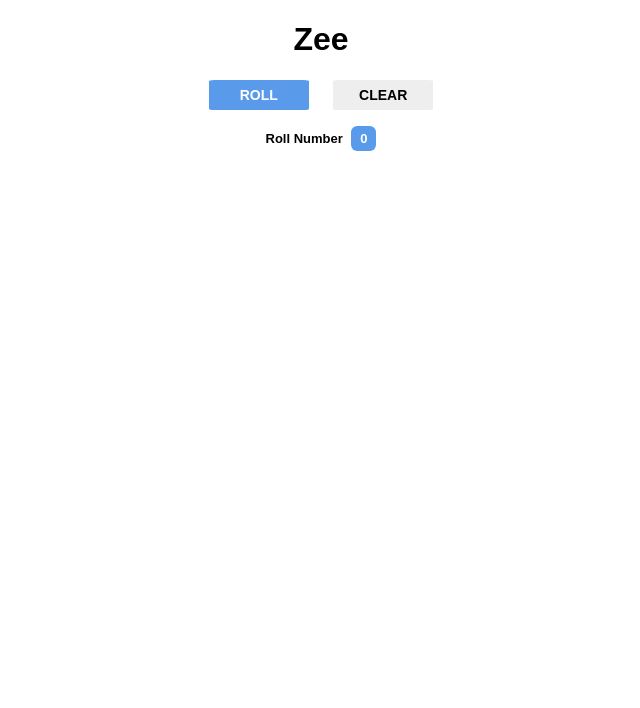
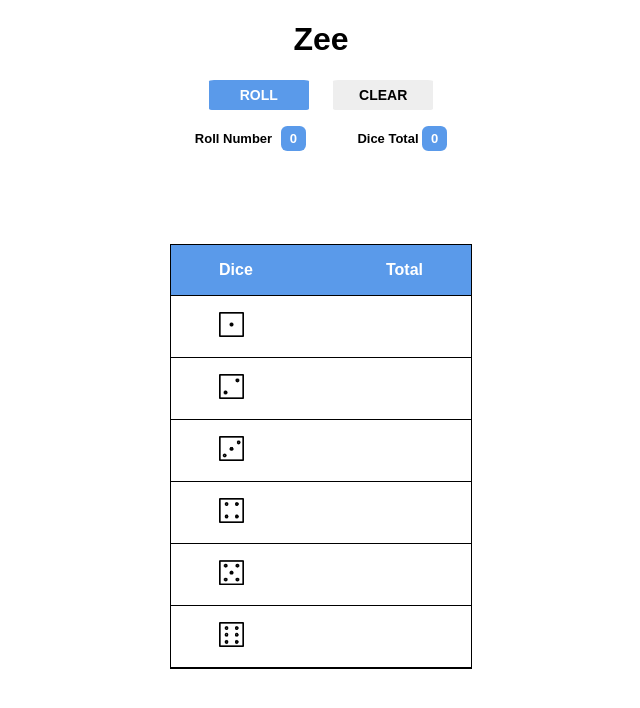
Before and after one commit to jaklaus/zee, a PHP site: page / in a window 1280 px wide. Shown: the top 708 px of the page, without its empty margins (319-959 px from the left). Run offline with PHP 8.4, Linux system fonts and the light colour scheme.

Commit message:
Adding calculations

```diff
--- a/zee.css
+++ b/zee.css
@@ -22,7 +22,8 @@ button.roll, button.dice-clear{
 
 .roll-number-container{ margin-top: 1rem; font-size: 13px; font-weight: bold;}
 .roll-number-container .roll-number-text{ margin-right: 5px; }
-.roll-number-container .roll-number{
+.roll-number-container .roll-number,
+.roll-number-container .dice-total-number{
     display: inline-flex;
     align-items: center;
     justify-content: center;
@@ -34,7 +35,9 @@ button.roll, button.dice-clear{
 }
 .roll-number-container.disabled .roll-number{ background-color: red; }
 
-.dice-series{list-style: none;}
+.roll-number-container .dice-total{ display: inline-block; margin-left: 3rem; }
+
+.dice-series{list-style: none; padding: 0; min-height: 61px; }
 
 
 .dice-series li{     cursor: pointer;
@@ -49,3 +52,23 @@ button.roll, button.dice-clear{
 .dice-series li.saved:after{content: "Saved"; display: block; position: absolute; text-transform: uppercase; width:100%; font-size: 11px; }
 
 .dice-series li img{width: 50px; }
+
+.dice-calc{
+    display: flex;
+    width: 300px;
+    flex-direction: column;
+    margin: 1rem auto;
+    border: 1px solid black;
+}
+.dice-type.dice-header{ font-weight: bold; background-color: #5a9aea; color: #fff}
+
+.dice-calc .number-title{ }
+.dice-calc .number-title img{ width: 25px; }
+.dice-calc .dice-type{
+    border-bottom: 1px solid black;
+    padding: 1rem 3rem;
+    display: flex;
+    justify-content: space-between;
+    align-items: center;
+}
+.dice-calc .number-total{ }
--- a/zee.html
+++ b/zee.html
@@ -11,8 +11,27 @@
     <h1>Zee</h1>
     <button class="roll">Roll</button>
     <button class="dice-clear">Clear</button>
-    <div class="roll-number-container"><span class="roll-number-text">Roll Number</span> <span class="roll-number">0</span></div>
+    <div class="roll-number-container">
+        <span class="roll-number-text">Roll Number</span>
+        <span class="roll-number">0</span>
+        <div class="dice-total">
+            <span class="dice-total-title">Dice Total</span>
+            <span class="dice-total-number">0</span>
+        </div>
+    </div>
+
+
     <ul class="dice-series"></ul>
+    <div class="dice-calc">
+
+        <div class="dice-type dice-header"><span class="number-title">Dice</span><span class="number-title-total">Total</span></div>
+        <div class="dice-type dice-ones"><span class="number-title"><img src="assets/dice1.png" /></span><span class="number-total"></span></div>
+        <div class="dice-type dice-twos"><span class="number-title"><img src="assets/dice2.png" /></span><span class="number-total"></span></div>
+        <div class="dice-type dice-threes"><span class="number-title"><img src="assets/dice3.png" /></span><span class="number-total"></span></div>
+        <div class="dice-type dice-fours"><span class="number-title"><img src="assets/dice4.png" /></span><span class="number-total"></span></div>
+        <div class="dice-type dice-fives"><span class="number-title"><img src="assets/dice5.png" /></span><span class="number-total"></span></div>
+        <div class="dice-type dice-sixes"><span class="number-title"><img src="assets/dice6.png" /></span><span class="number-total"></span></div>
+    </div>
 </body>
 <script src="lib/jquery-3.5.0.min.js"></script>
 <script src="zee.js"></script>
--- a/zee.js
+++ b/zee.js
@@ -1,42 +1,103 @@
 $(document).ready(function () {
     var diceArr = [];
+    var savedDiceArr = [];
     var rollNumber = 0;
 
+    var savedDiceTotal = 0;
         $('body').on('click', '.roll', function(){
             if(rollNumber < 3){
                 var diceRoll;
                 $(".dice-series li.not-saved").remove();
                 var savedDice = $('li.saved').length || 0;
-
+                var diceTotal = 0;
+                diceTotal += savedDiceTotal;
                 for(var i = savedDice; i < 5; i++){
                     diceRoll = Math.floor(Math.random() * 6) + 1;
                     diceArr.push(diceRoll);
+
                     $(".dice-series").append("<li class='not-saved' data-value='"+ diceRoll +"'><img class='dice-img' src='assets/dice"+diceRoll + ".png' /></li>")
+                    diceTotal += diceRoll
                 }
+
+                var totalDiceArr = savedDiceArr.concat(diceArr);
+                var ones = totalDiceArr.filter(totalDiceArr => totalDiceArr == 1).reduce((acc, val) => acc + val, 0);
+                var twos = totalDiceArr.filter(totalDiceArr => totalDiceArr == 2).reduce((acc, val) => acc + val, 0);
+                var threes = totalDiceArr.filter(totalDiceArr => totalDiceArr == 3).reduce((acc, val) => acc + val, 0);
+                var fours = totalDiceArr.filter(totalDiceArr => totalDiceArr == 4).reduce((acc, val) => acc + val, 0);
+                var fives = totalDiceArr.filter(totalDiceArr => totalDiceArr == 5).reduce((acc, val) => acc + val, 0);
+                var sixes = totalDiceArr.filter(totalDiceArr => totalDiceArr == 6).reduce((acc, val) => acc + val, 0);
+
+                $(".dice-ones .number-total").text(ones)
+                $(".dice-twos .number-total").text(twos)
+                $(".dice-threes .number-total").text(threes)
+                $(".dice-fours .number-total").text(fours)
+                $(".dice-fives .number-total").text(fives)
+                $(".dice-sixes .number-total").text(sixes)
+
 
                 diceArr = [];
                 rollNumber ++;
+
                 $(".roll-number").text(rollNumber)
+                $(".dice-total .dice-total-number").text(totalDiceArr.reduce((acc, val) => acc + val, 0))
             }
 
             if (rollNumber == 3) {
+                rollNumber = 0;
+                diceTotal = 0;
+                savedDiceTotal = 0;
+                savedDiceArr = [];
+                totalDiceArr = [];
                 $(".roll").attr("disabled", true);
                 $(".roll-number-container").addClass("disabled");
+
             }
+
         });
 
 
     $('body').on('click', '.dice-series li', function(){
         $(this).toggleClass("saved")
         $(this).toggleClass("not-saved");
+        savedDiceTotal += $(this).data("value");
+        if($(this).hasClass('saved')){
+            savedDiceArr.push($(this).data("value"));
+        }
+        if($(this).hasClass('not-saved')){
+            var index = savedDiceArr.indexOf($(this).data("value"));
+            if (index !== -1) savedDiceArr.splice(index, 1);
+        }
+
+        console.log(savedDiceArr)
     });
 
     $("body").on("click", ".dice-clear", function () {
+        rollNumber = 0;
+        diceTotal = 0;
+        savedDiceTotal = 0;
+        savedDiceArr = [];
+        totalDiceArr = [];
         $(".dice-series li").remove();
         $(".roll-number").text(0);
         $(".roll").removeAttr("disabled");
         $(".roll-number-container").removeClass("disabled");
-        rollNumber = 0;
+        $(".dice-total .dice-total-number").text(diceTotal)
+
+        $(".dice-calc .number-total").each(function(){
+            $(this).text("")
+        })
     });
 
+    function removeA(arr) {
+        var what, a = arguments, L = a.length, ax;
+        while (L > 1 && arr.length) {
+            what = a[--L];
+            while ((ax= arr.indexOf(what)) !== -1) {
+                arr.splice(ax, 1);
+            }
+        }
+        return arr;
+    }
+
+
 });
```
